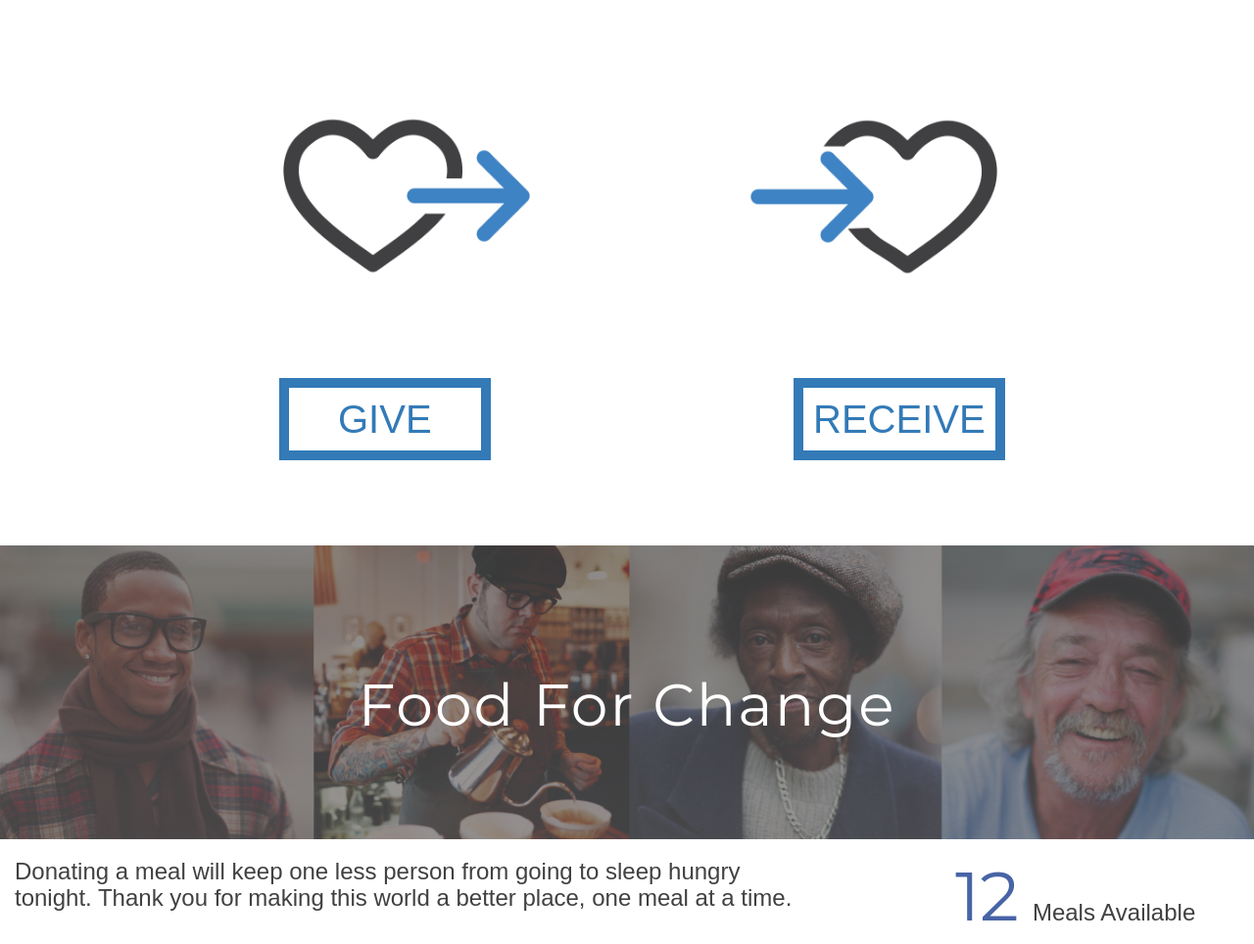
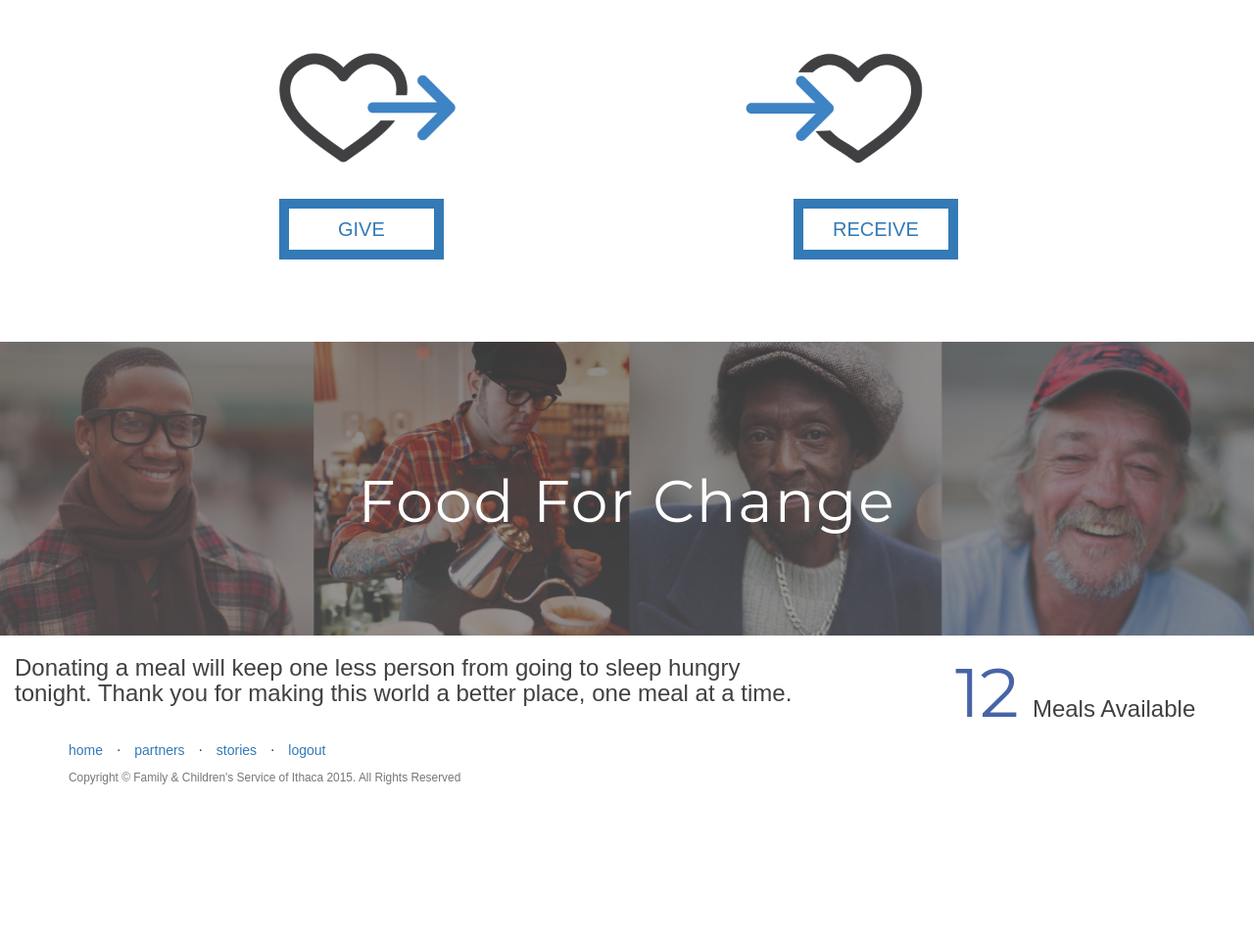
Before and after one commit to TeamPIF/PayItForward, a plain HTML site: page PIF_FrontEnd/business.html in a window 1280 px wide. Shown: the whole page at 98% size. After the commit the page ends 813 px from the top, so only its background shows below. Drawn offline with Linux system fonts and the light colour scheme; a web font is replaced by a local one.

Commit message:
fixed index and give/receive css

```diff
--- a/PIF_FrontEnd/business.html
+++ b/PIF_FrontEnd/business.html
@@ -34,12 +34,12 @@
     <div class = "container" id = "give_receive">
         <div class = "col-lg-4 col-lg-offset-2">
             <div id = "give_button" class = "col-lg-offset-0">
-                <img src = "img/give-01.jpg" height = "280px" width = "280px">
+                <img src = "img/give-01.jpg" height = "200px" width = "200px">
             </div>
         </div>
         <div class = "col-lg-4 col-lg-offset-1">
             <div id = "receive_button" class = "col-lg-offset-0">
-                <img src = "img/recieve-01.jpg" height = "280px" width = "280px">
+                <img src = "img/recieve-01.jpg" height = "200px" width = "200px">
             </div>
         </div>
     </div>
@@ -73,5 +73,33 @@
 
     </div>
 
+    <!-- Footer -->
+    <hr>
+    <footer>
+        <div class="container">
+            <div class="row">
+                <div class="col-lg-12">
+                    <ul class="list-inline">
+                        <li>
+                            <a href="index.html">home</a>
+                        </li>
+                        <li class="footer-menu-divider">&sdot;</li>
+                        <li>
+                            <a href="partners.html">partners</a>
+                        </li>
+                        <li class="footer-menu-divider">&sdot;</li>
+                        <li>
+                            <a href="stories.html">stories</a>
+                        </li>
+                        <li class="footer-menu-divider">&sdot;</li>
+                        <li>
+                            <a href="index.html">logout</a>
+                        </li>
+                    </ul>
+                    <p class="copyright text-muted small">Copyright &copy; Family & Children's Service of Ithaca 2015. All Rights Reserved</p>
+                </div>
+            </div>
+        </div>
+    </footer>
 </body>
 </html>
--- a/PIF_FrontEnd/css/business.css
+++ b/PIF_FrontEnd/css/business.css
@@ -54,10 +54,10 @@ h6 {
 }
 
 #give_receive {
-    margin-top: 60px;
+    margin-top: 10px;
 }
 #give_button a{
-    font-size: 40px;
+    font-size: 20px;
     border-style: solid;
     padding-top: 10px;
     padding-bottom: 10px;
@@ -70,10 +70,13 @@ h6 {
 }
 
 #receive_button a {
-    font-size: 40px;
+    font-size: 20px;
     border-style: solid;
     border-width: 10px;
-    padding: 10px;
+    padding-top: 10px;
+    padding-bottom: 10px;
+    padding-left: 30px;
+    padding-right: 30px;
     text-decoration: none;
     text-space: 4px;
     margin-left: 60px;
@@ -86,7 +89,7 @@ h1 {
 }
 
 #confirm h1{
-    margin-top: 170px;
+    margin-top: 80px;
     text-align: center;
     font-family: "Montserrat Light";
     font-size: 60px;
@@ -96,7 +99,7 @@ h1 {
 #buttons {
     background-color: #f5f4f7;
     height: 350px;
-    margin-top: 100px;
+    margin-top: 50px;
     border-style: solid;
     border-width: 15px;
     border-color: #d9d9d9;
@@ -104,10 +107,18 @@ h1 {
 }
 
 #buttons a {
-    font-size: 40px;
+    font-size: 30px;
     padding: 10px;
     margin-top: 200px;
     text-decoration: none;
     text-space: 4px;
     margin-left: 60px;
 }
+
+footer {
+    padding-top: 50px;
+    /*padding: 50px 0;*/
+    background-color: "gray";
+    left:0;
+    font-size: 100;
+}
```
Also changed, not shown: PIF_FrontEnd/confirm_give.html (+8 -10 lines), PIF_FrontEnd/confirm_receive.html (+8 -10 lines), PIF_FrontEnd/index.html (+1 -4 lines).
